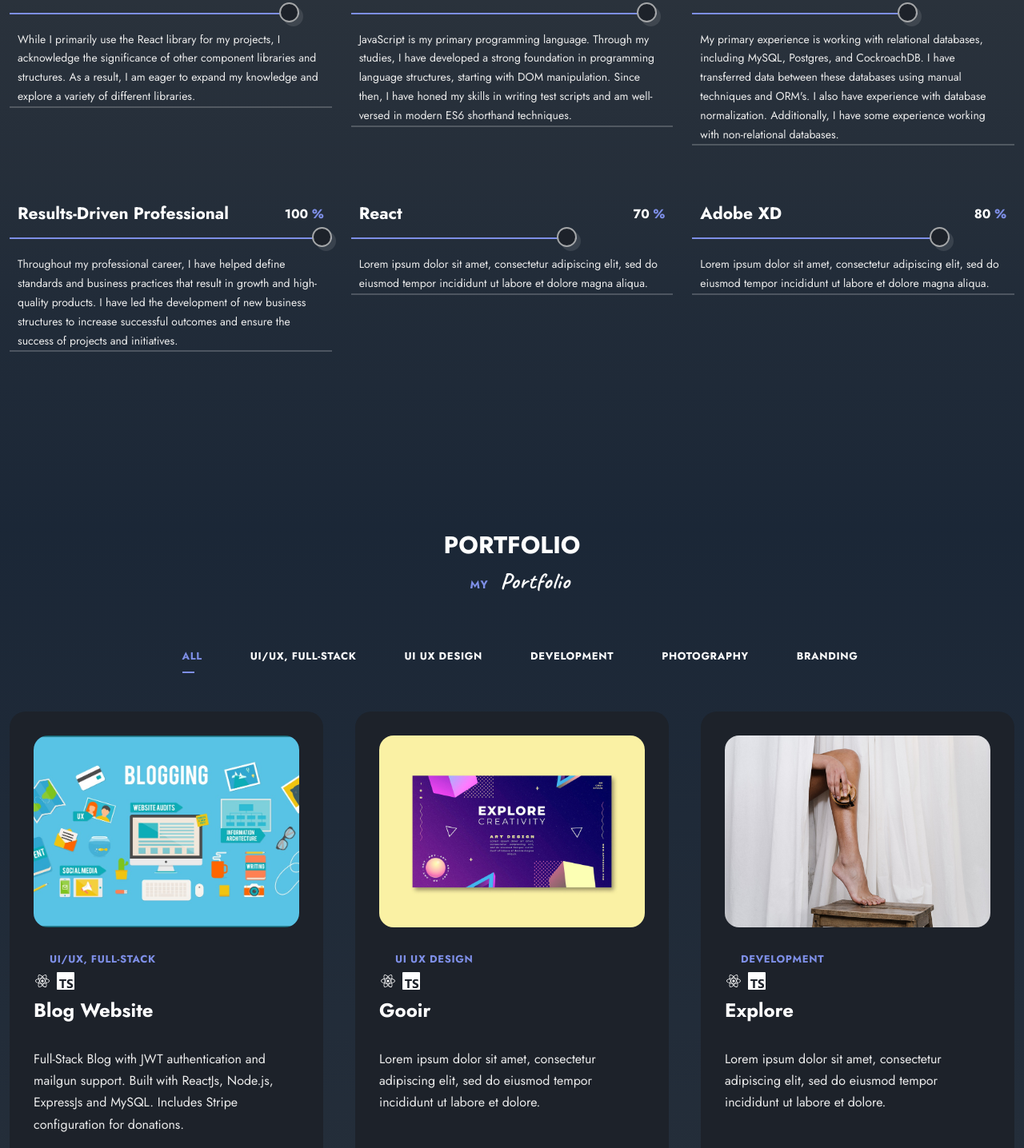
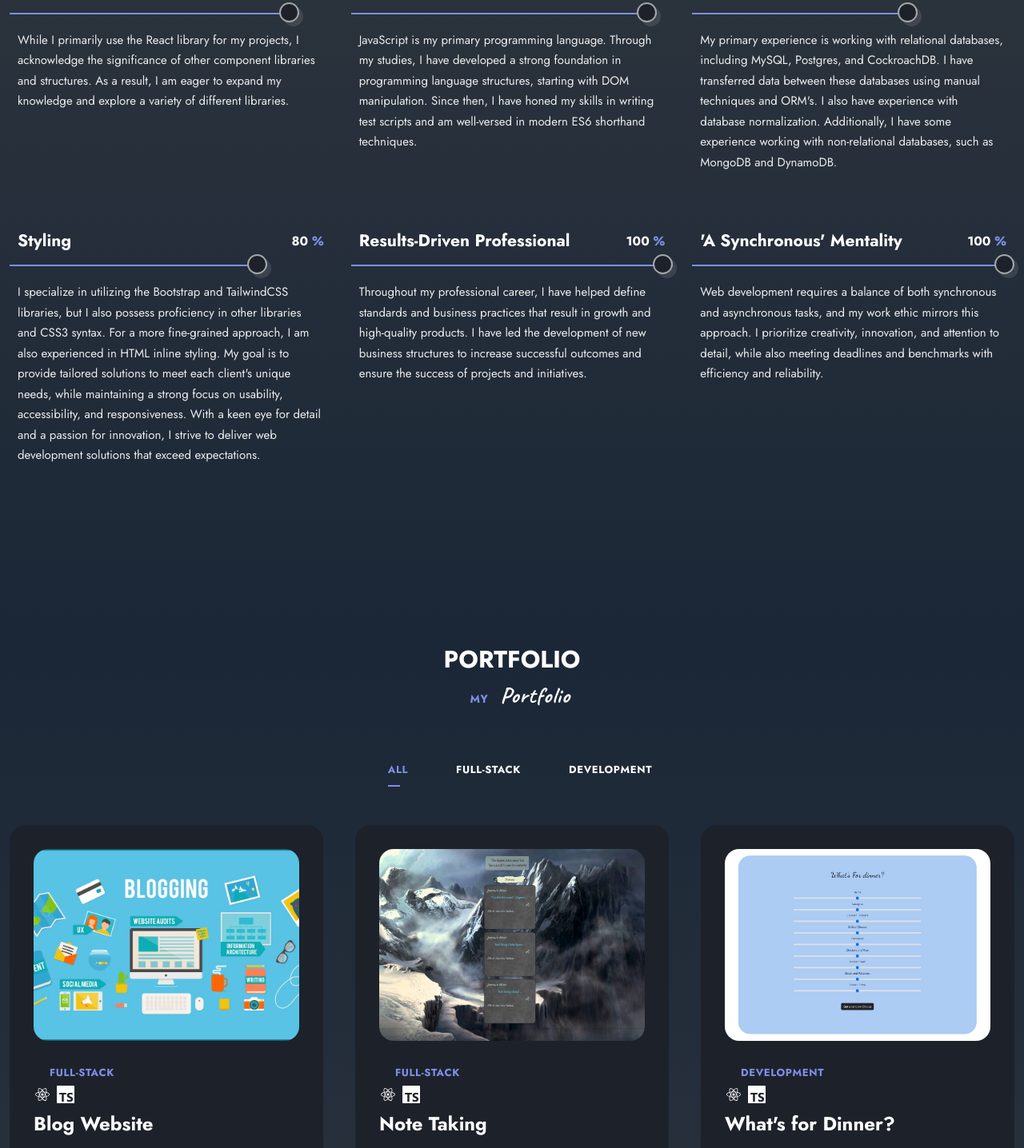
Before and after one commit to Jaymoo87/ViteReactPortfolio, a React (Vite) app: page / in a window 1280 px wide. Shown: the part 980-2416 px from the top of the page at 80% size. Built offline with nearby package versions, Linux system fonts and the light colour scheme.

Commit message:
updated skills and projects

```diff
--- a/src/Data.jsx
+++ b/src/Data.jsx
@@ -5,6 +5,8 @@ import Project4 from "./assets/project4.jpeg";
 import Project5 from "./assets/project5.jpg";
 import Project6 from "./assets/project6.jpg";
 import blogPicture from "./assets/blogPicture.jpg";
+import DNDnotes from "./assets/DNDnotes.jpg";
+import WhatsForDinner from "./assets/WhatsForDinner.jpg";
 
 import Testimonial1 from "./assets/testimonial1.jpg";
 import Testimonial2 from "./assets/testimonial2.jpg";
@@ -109,11 +111,18 @@ export const skills = [
     name: "Database Management",
     percentage: 70,
     description:
-      "My primary experience is working with relational databases, including MySQL, Postgres, and CockroachDB. I have transferred data between these databases using manual techniques and ORM's. I also have experience with database normalization. Additionally, I have some experience working with non-relational databases.",
+      "My primary experience is working with relational databases, including MySQL, Postgres, and CockroachDB. I have transferred data between these databases using manual techniques and ORM's. I also have experience with database normalization. Additionally, I have some experience working with non-relational databases, such as MongoDB and DynamoDB.",
+  },
+  {
+    id: 4,
+    name: "Styling",
+    percentage: 80,
+    description:
+      "I specialize in utilizing the Bootstrap and TailwindCSS libraries, but I also possess proficiency in other libraries and CSS3 syntax. For a more fine-grained approach, I am also experienced in HTML inline styling. My goal is to provide tailored solutions to meet each client's unique needs, while maintaining a strong focus on usability, accessibility, and responsiveness. With a keen eye for detail and a passion for innovation, I strive to deliver web development solutions that exceed expectations.",
   },
 
   {
-    id: 4,
+    id: 5,
     name: "Results-Driven Professional",
     percentage: 100,
     description:
@@ -121,19 +130,11 @@ export const skills = [
   },
 
   {
-    id: 5,
-    name: "React",
-    percentage: 70,
+    id: 6,
+    name: " 'A Synchronous' Mentality",
+    percentage: 100,
     description:
-      "Lorem ipsum dolor sit amet, consectetur adipiscing elit, sed do eiusmod tempor incididunt ut labore et dolore magna aliqua.",
-  },
-
-  {
-    id: 6,
-    name: "Adobe XD",
-    percentage: 80,
-    description:
-      "Lorem ipsum dolor sit amet, consectetur adipiscing elit, sed do eiusmod tempor incididunt ut labore et dolore magna aliqua.",
+      "Web development requires a balance of both synchronous and asynchronous tasks, and my work ethic mirrors this approach. I prioritize creativity, innovation, and attention to detail, while also meeting deadlines and benchmarks with efficiency and reliability.",
   },
 ];
 
@@ -141,7 +142,7 @@ export const projects = [
   {
     id: 1,
     img: blogPicture,
-    category: "UI/UX, Full-Stack",
+    category: "Full-Stack",
     title: "Blog Website",
     description:
       "Full-Stack Blog with JWT authentication and mailgun support. Built with ReactJs, Node.js, ExpressJs and MySQL. Includes Stripe configuration for donations.",
@@ -149,52 +150,54 @@ export const projects = [
   },
   {
     id: 2,
-    img: Project2,
-    category: "UI UX Design",
-    title: "Gooir",
+    img: DNDnotes,
+    category: "Full-Stack",
+    title: "Note Taking",
     description:
-      "Lorem ipsum dolor sit amet, consectetur adipiscing elit, sed do eiusmod tempor incididunt ut labore et dolore.",
+      "A Simple note taking app with database and JWT authentication. Designed for the client's specific campaign of Dungeons and Dragons, primarily for phone use.",
+    link: "https://dndnotes.fly.dev/",
   },
   {
     id: 3,
-    img: Project3,
+    img: WhatsForDinner,
     category: "Development",
-    title: "Explore",
+    title: "What's for Dinner?",
     description:
-      "Lorem ipsum dolor sit amet, consectetur adipiscing elit, sed do eiusmod tempor incididunt ut labore et dolore.",
+      "Get a random selection of What's For Dinner. A simple app with some motion frames, dynamically weighted random choices, and persisted styles without re-rendering. ",
+    link: "https://restaurant-picker-eta.vercel.app/",
   },
-  {
-    id: 4,
-    img: Project4,
-    category: "Photography",
-    title: "Mozar",
-    description:
-      "Lorem ipsum dolor sit amet, consectetur adipiscing elit, sed do eiusmod tempor incididunt ut labore et dolore.",
-  },
-  {
-    id: 5,
-    img: Project5,
-    category: "Development",
-    title: "Stay Fit",
-    description:
-      "Lorem ipsum dolor sit amet, consectetur adipiscing elit, sed do eiusmod tempor incididunt ut labore et dolore.",
-  },
-  {
-    id: 6,
-    img: Project6,
-    category: "Branding",
-    title: "Kana",
-    description:
-      "Lorem ipsum dolor sit amet, consectetur adipiscing elit, sed do eiusmod tempor incididunt ut labore et dolore.",
-  },
+  // {
+  //   id: 4,
+  //   img: Project4,
+  //   category: "Photography",
+  //   title: "Mozar",
+  //   description:
+  //     "Lorem ipsum dolor sit amet, consectetur adipiscing elit, sed do eiusmod tempor incididunt ut labore et dolore.",
+  // },
+  // {
+  //   id: 5,
+  //   img: Project5,
+  //   category: "Development",
+  //   title: "Stay Fit",
+  //   description:
+  //     "Lorem ipsum dolor sit amet, consectetur adipiscing elit, sed do eiusmod tempor incididunt ut labore et dolore.",
+  // },
+  // {
+  //   id: 6,
+  //   img: Project6,
+  //   category: "Branding",
+  //   title: "Kana",
+  //   description:
+  //     "Lorem ipsum dolor sit amet, consectetur adipiscing elit, sed do eiusmod tempor incididunt ut labore et dolore.",
+  // },
 ];
 
 export const cv = [
   {
     id: 1,
-    title: "CoderHouse Courses",
-    subtitle: "Backend Programming",
-    date: "2014 - 2016",
+    title: "Covalence.io",
+    subtitle: "Full-Stack Web Development Bootcamp",
+    date: "2022 - 2023",
     description:
       "Lorem ipsum dolor sit amet, consectetur adipiscing elit, sed do eiusmod tempor incididunt ut labore et dolore magna aliqua.",
     category: "education",
--- a/src/components/skills/Skills.jsx
+++ b/src/components/skills/Skills.jsx
@@ -12,6 +12,7 @@ const Skills = () => {
       <div className="skills__container container grid">
         {skills.map(({ name, percentage, description }, index) => {
           return (
+            <div>
               <div key={index} className="skills__item">
                 <div className="skills__titles">
                   <h3 className="skills__name">{name}</h3>
@@ -23,8 +24,7 @@ const Skills = () => {
                   <span></span>
                 </span>
                 <p className="skills__description description__font">{description}</p>
-
-              <div className="skills__bar"></div>
+              </div>
             </div>
           );
         })}
--- a/src/components/skills/skills.css
+++ b/src/components/skills/skills.css
@@ -34,8 +34,8 @@
 .skills__description,
 .description__font {
   margin-top: 20px;
-  /* margin-bottom: 30px; */
-  font-size: var(--smaller-font-size);
+
+  font-size: var(--small-font-size);
 }
 
 .skills__bar,
```
Also changed, not shown: src/assets/DNDnotes.jpg (added), src/assets/WhatsForDinner.jpg (added). Lines whose indentation alone changed are shown as unchanged.
